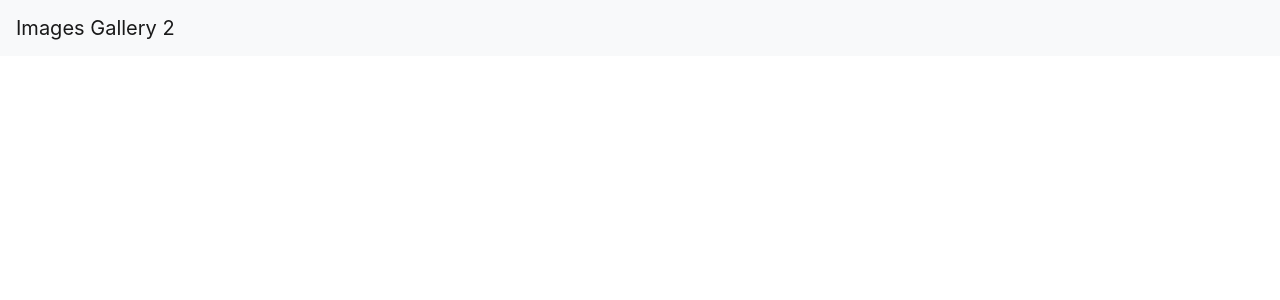
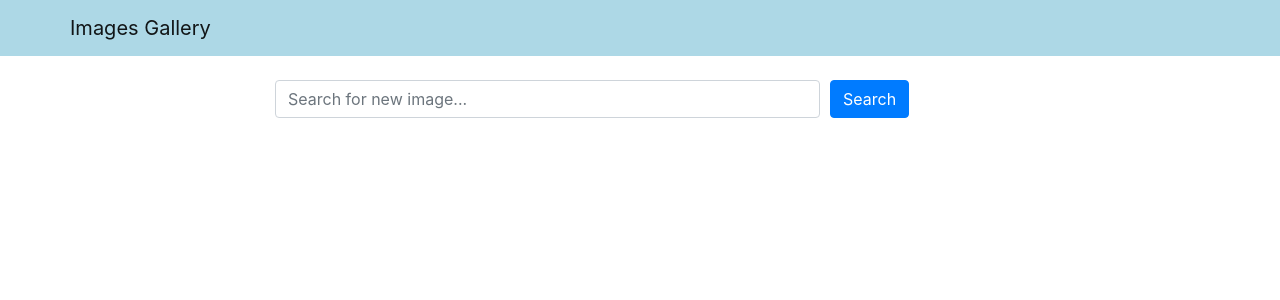
Before and after one commit to davengle/images-gallery, a React (Create React App) app in the folder frontend/: page / in a window 1280 px wide. Shown: the top 300 px of the page. Built offline with nearby package versions, Linux system fonts and the light colour scheme.

Commit message:
controlled search component

```diff
--- a/frontend/src/App.js
+++ b/frontend/src/App.js
@@ -1,11 +1,24 @@
+import { useState } from 'react';
 import 'bootstrap/dist/css/bootstrap.min.css';
 import Header from './components/Header';
+import Search from './components/Search'
+
 
 
 function App() {
+
+  const [searchTerm, setSearchTerm] = useState('');
+
+  const handleSearchSubmit = (event) => {
+    event.preventDefault()
+    console.log(searchTerm)
+  }
+
+
   return (
     <div className="App">
-      <Header title="Images Gallery 2"></Header>
+      <Header title="Images Gallery"></Header>
+      <Search searchTerm={ searchTerm } setSearchTerm={ setSearchTerm } handleSubmit={ handleSearchSubmit }/>
     </div>
   );
 }
--- a/frontend/src/components/Header.js
+++ b/frontend/src/components/Header.js
@@ -1,10 +1,18 @@
  import react from 'react';
- import { Navbar } from 'react-bootstrap';
+ import { Navbar, Container } from 'react-bootstrap';
+
+
+const navbarStyle = {
+    backgroundColor: 'lightblue'
+}
 
  const Header = ( { title }) => {
      return (
-        <Navbar bg="light" variant="light">
-         <Navbar.Brand href="/">{ title }</Navbar.Brand>
+        <Navbar style={ navbarStyle }  variant="light">
+            <Container>
+                <Navbar.Brand href="/">{ title }</Navbar.Brand>
+            </Container>
+
         </Navbar>
      )
  };
--- /dev/null
+++ b/frontend/src/components/Search.js
@@ -0,0 +1,29 @@
+import react from 'react';
+import { Container, Row, Col, Form, Button } from 'react-bootstrap';
+
+const Search = ( {searchTerm, setSearchTerm, handleSubmit } ) => {
+    return (
+        <Container className="mt-4">
+            <Row className="justify-content-center">
+                <Col xs={12} md= {8}>
+                    <Form onSubmit={ handleSubmit }>
+                        <Form.Row>
+                            <Col xs={9}>
+                                <Form.Control
+                                    type="text"
+                                    value = { searchTerm }
+                                    onChange = { (e) => setSearchTerm(e.target.value) }
+                                    placeholder="Search for new image..."/>
+                            </Col>
+                            <Col>
+                                <Button variant="primary" type="Submit"> Search </Button>
+                            </Col>
+                        </Form.Row>
+                    </Form>
+                </Col>
+            </Row>
+        </Container>
+    );
+};
+
+export default Search;
```
